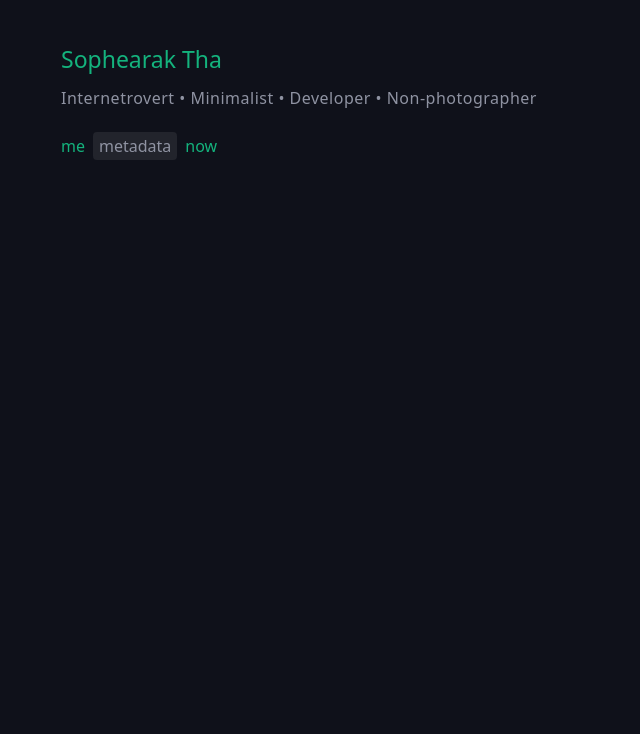
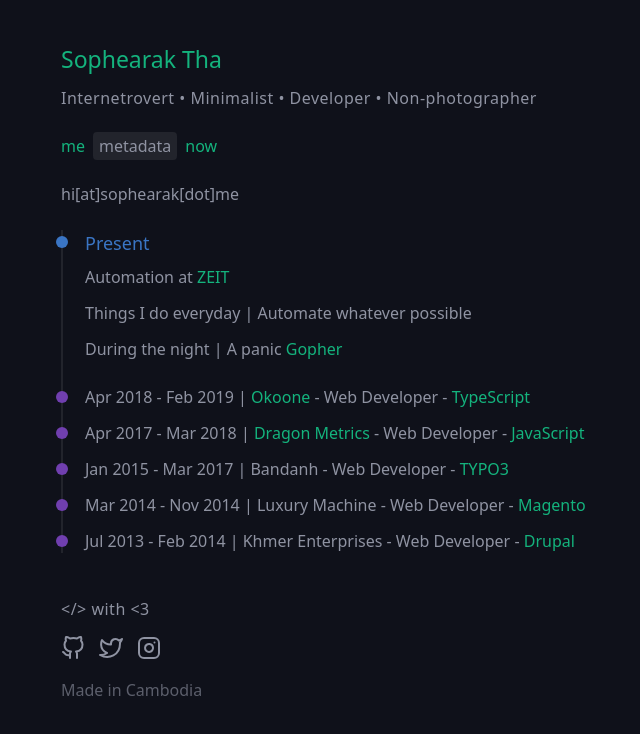
Before and after one commit to thasophearak/me.archive, a Next.js app: page /metadata in a window 1280 px wide. Shown: the top 734 px of the page, without its empty margins (95-735 px from the left). Built offline with nearby package versions, Linux system fonts and the light colour scheme.

Commit message:
update metadata page

```diff
--- a/components/footer.js
+++ b/components/footer.js
@@ -53,7 +53,7 @@ export default () => (
     <span>Made in Cambodia</span>
     <style jsx>{`
       div {
-        padding: 8px 0 24px;
+        padding: 32px 0 24px;
       }
       p {
         margin: 0 0 12px;
@@ -65,6 +65,7 @@ export default () => (
       }
       a:active,
       a:hover {
+        opacity: 0.6;
         background: transparent;
       }
       a:not(:last-child) {
@@ -73,8 +74,7 @@ export default () => (
       span {
         display: block;
         margin-top: 12px;
-        font-size: 14px;
-        opacity: 0.5;
+        opacity: 0.6;
       }
     `}</style>
   </div>
--- a/pages/index.js
+++ b/pages/index.js
@@ -26,7 +26,7 @@ function Home() {
 
         <h2>A little bit about me</h2>
         <p>
-          I am a web developer from Phnom Penh, Cambodia. I am interested in
+          I am a developer from Phnom Penh, Cambodia. I am interested in
           anything that is related to Computer, from Color Correction to Web
           Design to Web Development to DevOps to IoT.
         </p>
--- a/pages/metadata.js
+++ b/pages/metadata.js
@@ -4,6 +4,8 @@ import Link from 'next/link'
 import Meta from '../components/meta'
 import Slogan from '../components/slogan'
 import Nav from '../components/nav'
+import Footer from '../components/footer'
+import theme from '../utils/theme'
 
 function Metadata() {
   return (
@@ -23,7 +25,154 @@ function Metadata() {
 
         <Slogan />
         <Nav />
+
+        <p className="mb-24">hi[at]sophearak[dot]me</p>
+
+        <div className="timeline">
+          <div className="present">
+            <span className="dot current" />
+            <span className="heading">Present</span>
+            <p>
+              Automation at <a href="https://zeit.co/">ZEIT</a>
+            </p>
+            <p>Things I do everyday | Automate whatever possible</p>
+            <p className="mb-24">
+              During the night | A panic{' '}
+              <a href="https://golang.org/">Gopher</a>
+            </p>
+          </div>
+          <div className="past">
+            <span className="dot past" />
+            <p>
+              Apr 2018 - Feb 2019 | <a href="https://www.okoone.com/">Okoone</a>{' '}
+              - Web Developer -{' '}
+              <a href="https://www.typescriptlang.org/">TypeScript</a>
+            </p>
+          </div>
+          <div className="past">
+            <span className="dot past" />
+            <p>
+              Apr 2017 - Mar 2018 |{' '}
+              <a href="https://www.dragonmetrics.com/">Dragon Metrics</a> - Web
+              Developer -{' '}
+              <a href="https://en.wikipedia.org/wiki/JavaScript">JavaScript</a>
+            </p>
+          </div>
+          <div className="past">
+            <span className="dot past" />
+            <p>
+              Jan 2015 - Mar 2017 | Bandanh - Web Developer -{' '}
+              <a href="https://typo3.org/">TYPO3</a>
+            </p>
+          </div>
+          <div className="past">
+            <span className="dot past" />
+            <p>
+              Mar 2014 - Nov 2014 | Luxury Machine - Web Developer -{' '}
+              <a href="https://magento.com/">Magento</a>
+            </p>
+          </div>
+          <div className="past">
+            <span className="dot past" />
+            <p>
+              Jul 2013 - Feb 2014 | Khmer Enterprises - Web Developer -{' '}
+              <a href="https://www.drupal.org/">Drupal</a>
+            </p>
+          </div>
+        </div>
+        <Footer />
       </div>
+      <style jsx>
+        {`
+          .timeline {
+            position: relative;
+          }
+          .timeline:before {
+            content: '';
+            display: block;
+            width: 2px;
+            height: 100%;
+            position: absolute;
+            left: 0;
+            top: 0;
+            background: ${theme.lightBlack};
+          }
+          .past,
+          .present {
+            position: relative;
+          }
+          .past p,
+          .present p {
+            padding-left: 24px;
+          }
+          .dot {
+            position: absolute;
+            width: 12px;
+            height: 12px;
+            border-radius: 6px;
+            left: -5px;
+            top: 6px;
+            background: ${theme.blue};
+          }
+          .dot.past {
+            background: ${theme.magenta};
+          }
+          .dot.current:before {
+            position: absolute;
+            top: 50%;
+            left: 50%;
+            display: block;
+            content: '';
+            height: 28px;
+            width: 28px;
+            border-radius: 14px;
+            margin: -14px 0 0 -14px;
+            animation: pulse 1s linear;
+            animation-iteration-count: infinite;
+            background: ${theme.blue};
+          }
+          @keyframes pulse {
+            0% {
+              transform: scale(0);
+              opacity: 0.05;
+            }
+            20% {
+              transform: scale(0.7);
+              opacity: 0.1;
+            }
+            40% {
+              transform: scale(0.9);
+              opacity: 0.2;
+            }
+            60% {
+              transform: scale(1.1);
+              opacity: 0.3;
+            }
+            100% {
+              transform: scale(1.4);
+              opacity: 0;
+            }
+          }
+          .heading {
+            font-size: 18px;
+            color: ${theme.blue};
+            display: block;
+            margin: 0 0 8px 24px;
+          }
+          p {
+            margin: 0 0 12px;
+          }
+          .mb-24 {
+            margin-bottom: 24px;
+          }
+          .ml-24 {
+            margin-left: 24px;
+          }
+          .past .heading {
+            color: ${theme.magenta};
+          }
+        `}
+      </style>
     </div>
   )
 }
```
